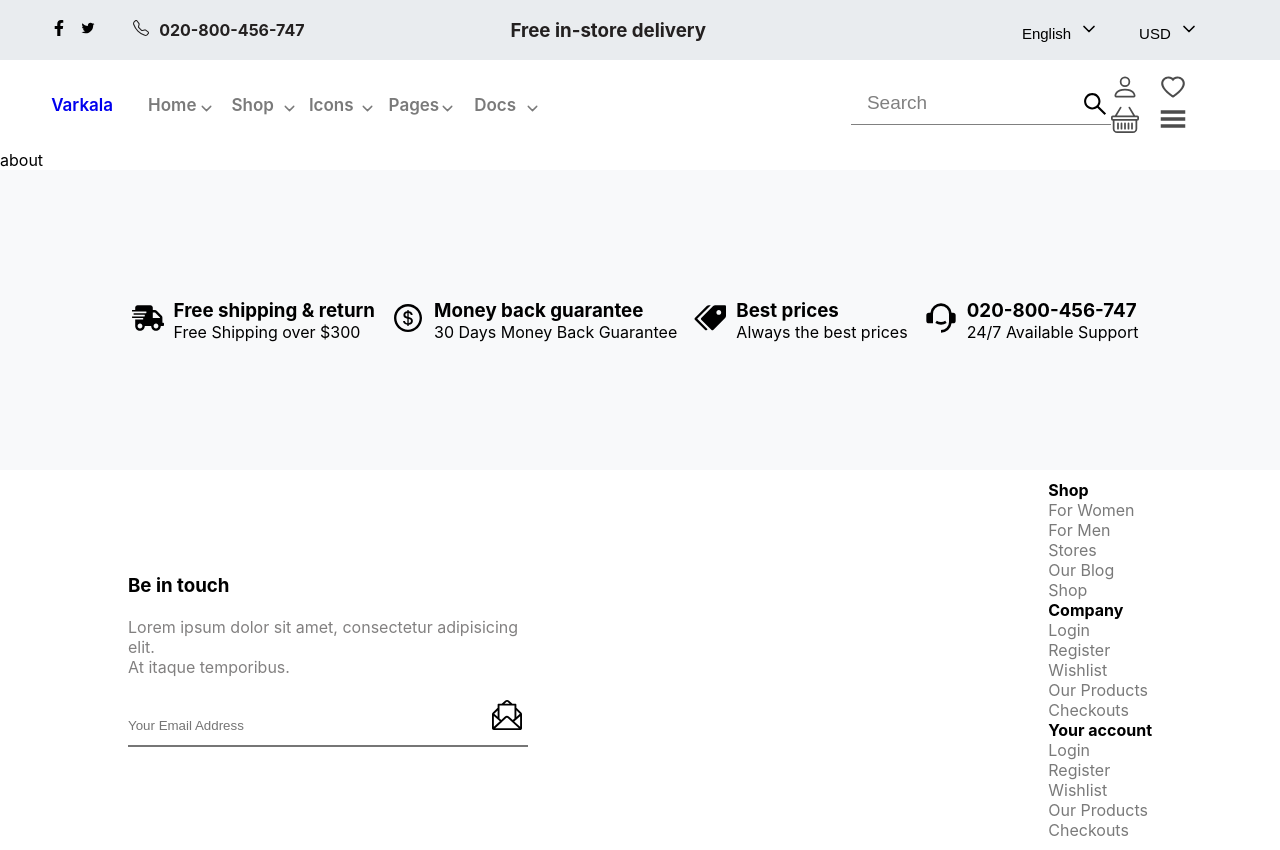
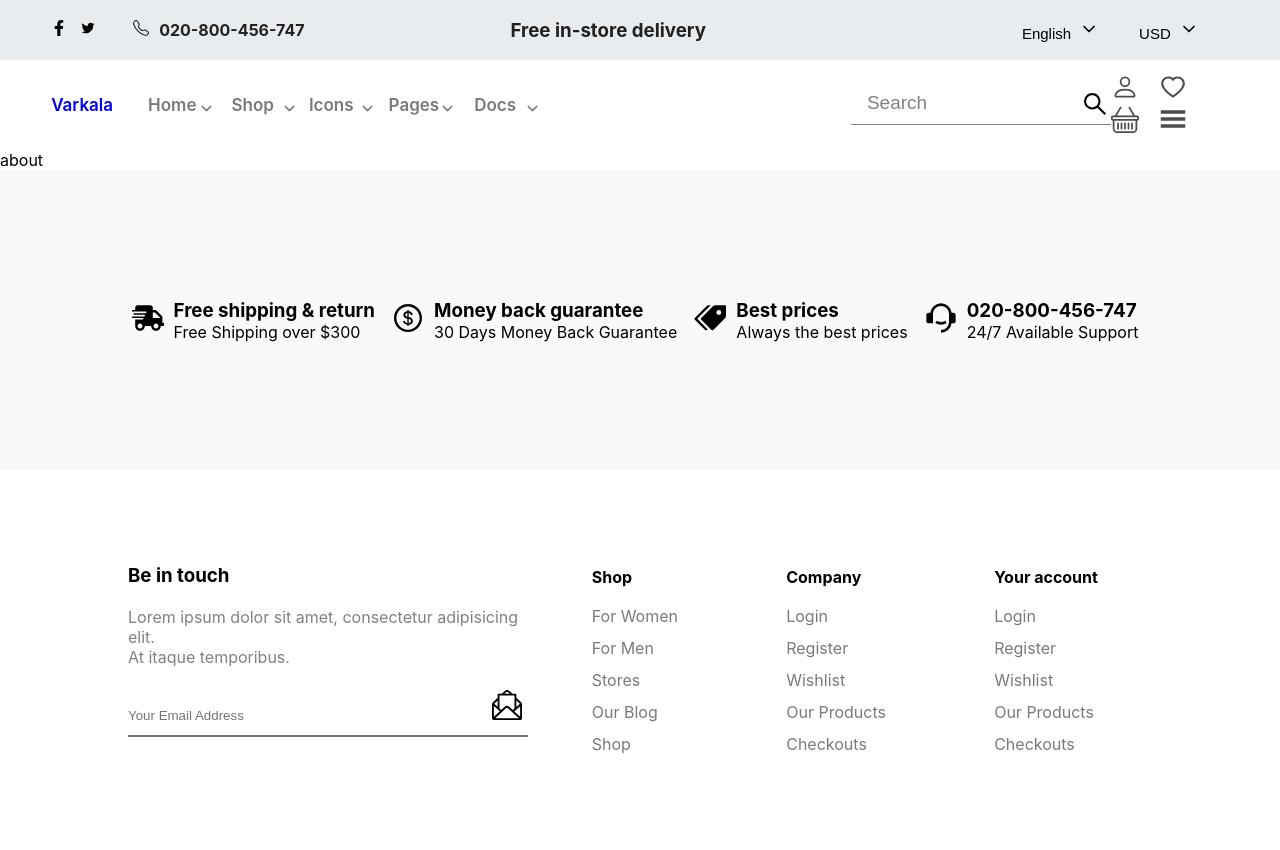
Before and after one commit to Kerimov056/Varkala, a React (Create React App) app: page /about in a window 1280 px wide. Built offline with nearby package versions, Linux system fonts and the light colour scheme.

Commit message:
fouter two end

```diff
--- a/src/components/fouter/fouter.scss
+++ b/src/components/fouter/fouter.scss
@@ -51,7 +51,9 @@
         align-items: center;
 
         .left{
+            margin-top: -20px;
             width: 40%;
+
             &>p{
                 margin-top: 20px;
                 color: rgb(130, 128, 128);
@@ -73,5 +75,22 @@
                 }
             }
         }
+
+        .right{
+            width: 60%;
+            display: flex;
+            justify-content: space-around;
+            align-items: center;
+
+            &>div{
+                ul{
+                    display: block;
+                    margin-top: 19px;
+                    li{
+                        margin-top: 12px;
+                    }
+                }
+            }
+        }
     }
 }
```
